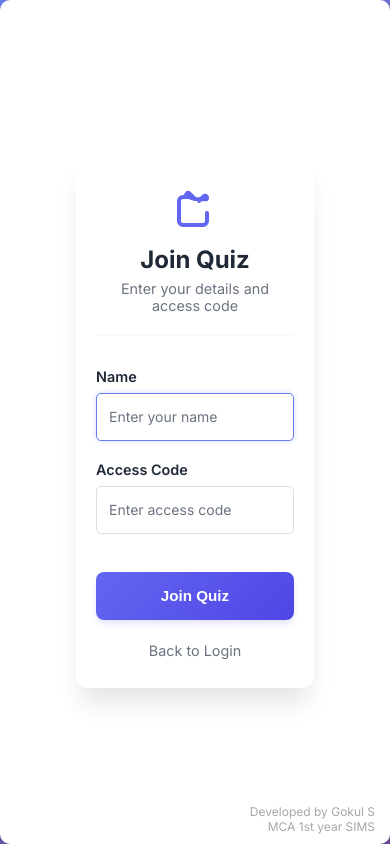
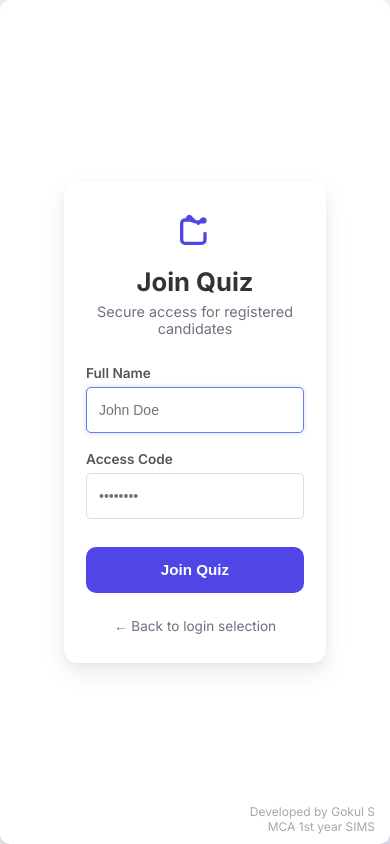
Before and after one commit to GOKUL9353/quiz-platform, a Django app: page /login/candidate/ in a window 390 px wide. Run offline with Django 5.2, Linux system fonts and the light colour scheme.

Commit message:
Updated features and bug fixes

```diff
--- a/accounts/models.py
+++ b/accounts/models.py
@@ -43,6 +43,7 @@
     event = models.ForeignKey(Event, on_delete=models.CASCADE, related_name='candidate_entries')
     round = models.ForeignKey(Round, on_delete=models.CASCADE, related_name='candidate_entries')
     candidate_name = models.CharField(max_length=255)
+    access_code_used = models.CharField(max_length=10, blank=True, null=True)
     is_waiting = models.BooleanField(default=True)
     is_submitted = models.BooleanField(default=False)
     score = models.IntegerField(default=0, null=True, blank=True)
@@ -56,6 +57,8 @@
 
     class Meta:
         ordering = ['-entry_time']
+        # Prevent duplicate entries: same candidate name + access code per round
+        unique_together = [['round', 'candidate_name', 'access_code_used']]
 
 
 class Question(models.Model):
--- a/accounts/views.py
+++ b/accounts/views.py
@@ -62,13 +62,27 @@
 
             event = round_obj.event
 
-            # Create candidate entry with is_waiting=True
-            candidate_entry = CandidateEntry.objects.create(
-                event=event,
+            # Check if candidate with this name + access code already exists for this round
+            existing_entry = CandidateEntry.objects.filter(
                 round=round_obj,
                 candidate_name=candidate_name,
-                is_waiting=True
-            )
+                access_code_used=access_code
+            ).first()
+
+            if existing_entry:
+                # Reuse existing entry - update last_active timestamp
+                existing_entry.last_active = timezone.now()
+                existing_entry.save()
+                candidate_entry = existing_entry
+            else:
+                # Create new candidate entry with access code used
+                candidate_entry = CandidateEntry.objects.create(
+                    event=event,
+                    round=round_obj,
+                    candidate_name=candidate_name,
+                    access_code_used=access_code,
+                    is_waiting=True
+                )
 
             # Store in session
             request.session['candidate_entry_id'] = candidate_entry.id
@@ -609,11 +623,13 @@
     try:
         round_obj = Round.objects.get(event_id=event_id, round_number=round_number)
 
+        # Ensure access code exists (generate on first visit only)
+        if not round_obj.access_code:
+            round_obj.access_code = generate_access_code()
+            round_obj.save()
+
         # Handle POST request to start the round
         if request.method == 'POST':
-            # Only generate access code if not already started (first time only)
-            if not round_obj.is_started:
-                round_obj.access_code = generate_access_code()
             round_obj.is_started = True
             round_obj.save()
             logger.info(f"Round {round_number} started - is_started set to: {round_obj.is_started}")
@@ -621,14 +637,12 @@
             round_obj.refresh_from_db()
             logger.info(f"After refresh - is_started: {round_obj.is_started}")
             messages.success(request, f'Round started! Access code: {round_obj.access_code}. No new candidates can join now.')
-        else:
-            # On GET request, ensure access code exists (for initial access)
-            if not round_obj.access_code:
-                round_obj.access_code = generate_access_code()
-                round_obj.save()
 
-        # Show all candidates who have entered this round
-        all_candidates = CandidateEntry.objects.filter(round=round_obj).order_by('-is_submitted', 'entry_time')
+        # Show ONLY candidates who have entered with the current round's access code
+        all_candidates = CandidateEntry.objects.filter(
+            round=round_obj,
+            access_code_used=round_obj.access_code
+        ).order_by('-is_submitted', 'entry_time')
 
         # Create a list with candidate info including status
         current_time = timezone.now()
--- a/core/settings.py
+++ b/core/settings.py
@@ -27,9 +27,9 @@
 SECRET_KEY = 'django-insecure-tf)a)p#cyzci4nj3sh6u_0rv3h_7zjwy%)qf4!fzgepf=%9z99'
 
 # SECURITY WARNING: don't run with debug turned on in production!
-DEBUG = False
+DEBUG = True
 
-ALLOWED_HOSTS = ['.onrender.com']
+ALLOWED_HOSTS = ['*']
 
 
 # Application definition
--- a/templates/candidate_login.html
+++ b/templates/candidate_login.html
@@ -3,21 +3,18 @@
 {% block title %}Join Quiz - Quiz Platform{% endblock %}
 
 {% block content %}
-<!-- Google Fonts: Inter (Professional Sans-Serif) -->
 <link href="https://fonts.googleapis.com/css2?family=Inter:wght@400;500;600;700&display=swap" rel="stylesheet">
 
 <div class="quiz-login-container">
     <div class="login-card">
-        <!-- Card Header with Gradient -->
         <div class="card-header">
             <svg class="header-icon" fill="none" viewBox="0 0 24 24" stroke="currentColor">
                 <path stroke-linecap="round" stroke-linejoin="round" stroke-width="2" d="M10 6H6a2 2 0 00-2 2v10a2 2 0 002 2h10a2 2 0 002-2v-4m-4-6l2.293-2.293a1 1 0 111.414 1.414L12 7m0 0l-2.707-2.707a1 1 0 00-1.414 1.414L12 7" />
             </svg>
             <h1 class="header-title">Join Quiz</h1>
-            <p class="header-subtitle">Enter your details and access code</p>
+            <p class="header-subtitle">Secure access for registered candidates</p>
         </div>
 
-        <!-- Alert Messages -->
         <div id="alert-container"></div>
         {% if messages %}
             {% for message in messages %}
@@ -29,113 +26,90 @@
             {% endfor %}
         {% endif %}
 
-        <!-- Login Form -->
         <form method="POST" id="login-form">
             {% csrf_token %}
 
-            <!-- Candidate Name Input -->
             <div class="form-group">
-                <label class="input-label" for="candidate_name">Name</label>
-                <input
-                    type="text"
-                    id="candidate_name"
-                    name="candidate_name"
-                    class="form-input"
-                    placeholder="Enter your name"
-                    required
-                    autofocus
-                >
+                <label class="input-label" for="candidate_name">Full Name</label>
+                <input type="text" id="candidate_name" name="candidate_name" class="form-input" placeholder="John Doe" required autofocus>
             </div>
 
-            <!-- Access Code Input -->
             <div class="form-group">
                 <label class="input-label" for="access_code">Access Code</label>
-                <input
-                    type="password"
-                    id="access_code"
-                    name="access_code"
-                    class="form-input"
-                    placeholder="Enter access code"
-                    required
-                >
+                <input type="password" id="access_code" name="access_code" class="form-input" placeholder="••••••••" required>
             </div>
 
-            <!-- Submit Button -->
             <button type="submit" class="btn-submit">Join Quiz</button>
         </form>
 
-        <!-- Back Link -->
         <div class="form-footer">
-            <a href="{% url 'login_choice' %}" class="link-back">Back to Login</a>
+            <a href="{% url 'login_choice' %}" class="link-back">← Back to login selection</a>
         </div>
     </div>
 </div>
 
 <style>
 :root {
-        --primary: #6366f1;
-        --primary-dark: #4f46e5;
-        --text: #1f2937;
+    --primary: #4f46e5;
+    --primary-soft: #eef2ff;
+    --text: #111827;
     --text-muted: #6b7280;
     --border: #e5e7eb;
-        --bg: #f9fafb;
-        --error: #dc2626;
-        --error-bg: #fee2e2;
-        --success: #10b981;
-        --success-bg: #ecfdf5;
+    --surface: #ffffff;
+    --canvas: #f4f6fb;
+    --error: #b91c1c;
+    --success: #047857;
 }
 
-    * { margin: 0; padding: 0; box-sizing: border-box; }
+* { box-sizing: border-box; }
 
 body {
     font-family: 'Inter', sans-serif;
-        background: linear-gradient(135deg, #667eea 0%, #764ba2 100%);
-        color: var(--text);
+    background:
+        radial-gradient(circle at top left, #eef2ff 0%, transparent 45%),
+        radial-gradient(circle at bottom right, #ede9fe 0%, transparent 40%),
+        var(--canvas);
     min-height: 100vh;
     display: flex;
     align-items: center;
     justify-content: center;
+    color: var(--text);
 }
 
 .quiz-login-container {
     width: 100%;
-        padding: 20px;
+    padding: 24px;
     display: flex;
     justify-content: center;
-        align-items: center;
 }
 
 .login-card {
-        background: white;
     width: 100%;
-        max-width: 450px;
-        border-radius: 12px;
-        box-shadow: 0 20px 25px -5px rgba(0, 0, 0, 0.1);
-        padding: 40px;
-        position: relative;
+    max-width: 420px;
+    background: var(--surface);
+    border-radius: 14px;
+    padding: 36px;
+    box-shadow:
+        0 10px 25px rgba(17, 24, 39, 0.08),
+        0 4px 10px rgba(17, 24, 39, 0.04);
 }
 
-    /* Header */
 .card-header {
     text-align: center;
-        margin-bottom: 32px;
-        padding-bottom: 20px;
-        border-bottom: 2px solid var(--bg);
+    margin-bottom: 28px;
 }
 
 .header-icon {
-        width: 48px;
-        height: 48px;
+    width: 40px;
+    height: 40px;
     color: var(--primary);
-        margin: 0 auto 12px;
-        display: block;
+    margin-bottom: 12px;
 }
 
 .header-title {
-        font-size: 1.75rem;
+    font-size: 1.6rem;
     font-weight: 700;
     margin-bottom: 6px;
-        color: var(--text);
 }
 
 .header-subtitle {
@@ -143,156 +117,70 @@
     color: var(--text-muted);
 }
 
-    /* Alert Messages */
-    #alert-container {
-        margin-bottom: 20px;
-    }
-
-    .alert-message {
-        padding: 12px 16px;
-        border-radius: 8px;
-        font-size: 0.9rem;
-        display: flex;
-        align-items: center;
-        gap: 10px;
-        animation: slideDown 0.3s ease;
-    }
-
-    .alert-error {
-        background: var(--error-bg);
-        border: 1px solid #fca5a5;
-        color: #7f1d1d;
-    }
-
-    .alert-success {
-        background: var(--success-bg);
-        border: 1px solid #6ee7b7;
-        color: #065f46;
-    }
-
-    .alert-icon {
-        width: 18px;
-        height: 18px;
-        flex-shrink: 0;
-    }
-
-    /* Form */
 .form-group {
-        margin-bottom: 20px;
-    }
-
-    .form-group:last-of-type {
-        margin-bottom: 28px;
+    margin-bottom: 18px;
 }
 
 .input-label {
+    font-size: 0.85rem;
+    font-weight: 600;
+    margin-bottom: 6px;
     display: block;
-        font-size: 0.9rem;
-        font-weight: 600;
-        margin-bottom: 8px;
-        color: var(--text);
 }
 
 .form-input {
     width: 100%;
-        height: 48px;
+    height: 46px;
     padding: 0 14px;
-        border: 1.5px solid var(--border);
-        border-radius: 8px;
+    border-radius: 10px;
+    border: 1px solid var(--border);
     font-size: 0.95rem;
-        font-family: inherit;
-        background: white;
-        transition: all 0.2s;
-        color: var(--text);
-    }
-
-    .form-input::placeholder {
-        color: var(--text-muted);
+    transition: border-color 0.2s, box-shadow 0.2s;
 }
 
 .form-input:focus {
     outline: none;
     border-color: var(--primary);
-        box-shadow: 0 0 0 3px rgba(99, 102, 241, 0.1);
+    box-shadow: 0 0 0 3px var(--primary-soft);
 }
 
-    .form-input:disabled {
-        background: var(--bg);
-        opacity: 0.65;
-    }
-
-    /* Submit Button */
 .btn-submit {
     width: 100%;
-        height: 48px;
-        background: linear-gradient(135deg, var(--primary) 0%, var(--primary-dark) 100%);
-        color: white;
+    height: 46px;
+    border-radius: 10px;
     border: none;
-        border-radius: 8px;
+    background: var(--primary);
+    color: #ffffff;
     font-size: 0.95rem;
     font-weight: 600;
     cursor: pointer;
-        transition: all 0.2s;
-        box-shadow: 0 4px 6px -1px rgba(99, 102, 241, 0.2);
+    margin-top: 10px;
+    transition: background 0.2s, transform 0.15s;
 }
 
 .btn-submit:hover {
-        transform: translateY(-2px);
-        box-shadow: 0 8px 12px -1px rgba(99, 102, 241, 0.3);
+    background: #4338ca;
+    transform: translateY(-1px);
 }
 
-    .btn-submit:active {
-        transform: translateY(0);
-    }
-
-    .btn-submit:disabled {
-        opacity: 0.65;
-        cursor: not-allowed;
-        transform: none;
-    }
-
-    /* Footer */
 .form-footer {
+    margin-top: 22px;
     text-align: center;
-        margin-top: 20px;
 }
 
 .link-back {
+    font-size: 0.85rem;
     color: var(--text-muted);
     text-decoration: none;
-        font-size: 0.9rem;
-        transition: color 0.2s;
 }
 
 .link-back:hover {
     color: var(--primary);
 }
 
-    /* Animations */
-    @keyframes slideDown {
-        from {
-            opacity: 0;
-            transform: translateY(-10px);
-        }
-        to {
-            opacity: 1;
-            transform: translateY(0);
-        }
-    }
-
-    /* Mobile */
 @media (max-width: 480px) {
     .login-card {
-            padding: 28px 20px;
-            margin: 0 16px;
-        }
-
-        .header-title {
-            font-size: 1.5rem;
-        }
-
-        .form-input {
-            font-size: 16px; /* Prevents zoom on mobile */
+        padding: 28px 22px;
     }
 }
 </style>
@@ -305,16 +193,9 @@
 
     const alertHTML = `
         <div class="alert-message ${bgClass}">
-                <svg class="alert-icon" fill="none" viewBox="0 0 24 24" stroke="currentColor">
-                    <path stroke-linecap="round" stroke-linejoin="round" stroke-width="2"
-                        d="${isError
-                            ? 'M12 9v2m0 4h.01m-6.938 4h13.856c1.54 0 2.502-1.667 1.732-3L13.732 4c-.77-1.333-2.694-1.333-3.464 0L3.34 16c-.77 1.333.192 3 1.732 3z'
-                            : 'M5 13l4 4L19 7'}" />
-                </svg>
             <span>${message}</span>
         </div>
     `;
-
     container.innerHTML = alertHTML;
 }
 
@@ -335,7 +216,6 @@
         return;
     }
 
-        // Submit the form
     btn.disabled = true;
     btn.innerHTML = 'Joining...';
     this.submit();
```
Also changed, not shown: templates/login_choice.html (+48 -14 lines), accounts/migrations/0016_candidateentry_access_code_used_alter_candidateentry_unique_together.py (added), db.sqlite3. Lines whose indentation alone changed are shown as unchanged.
